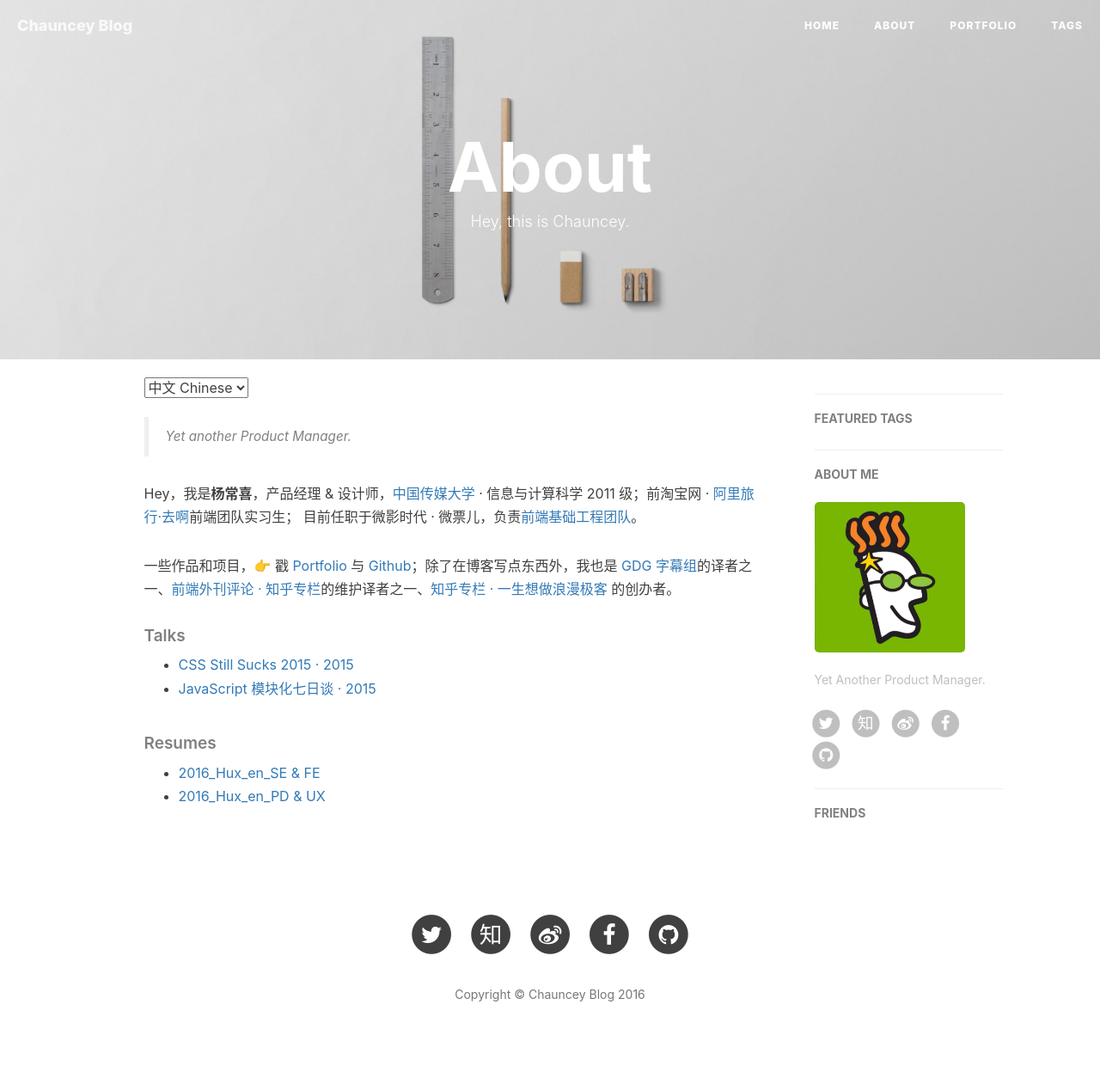
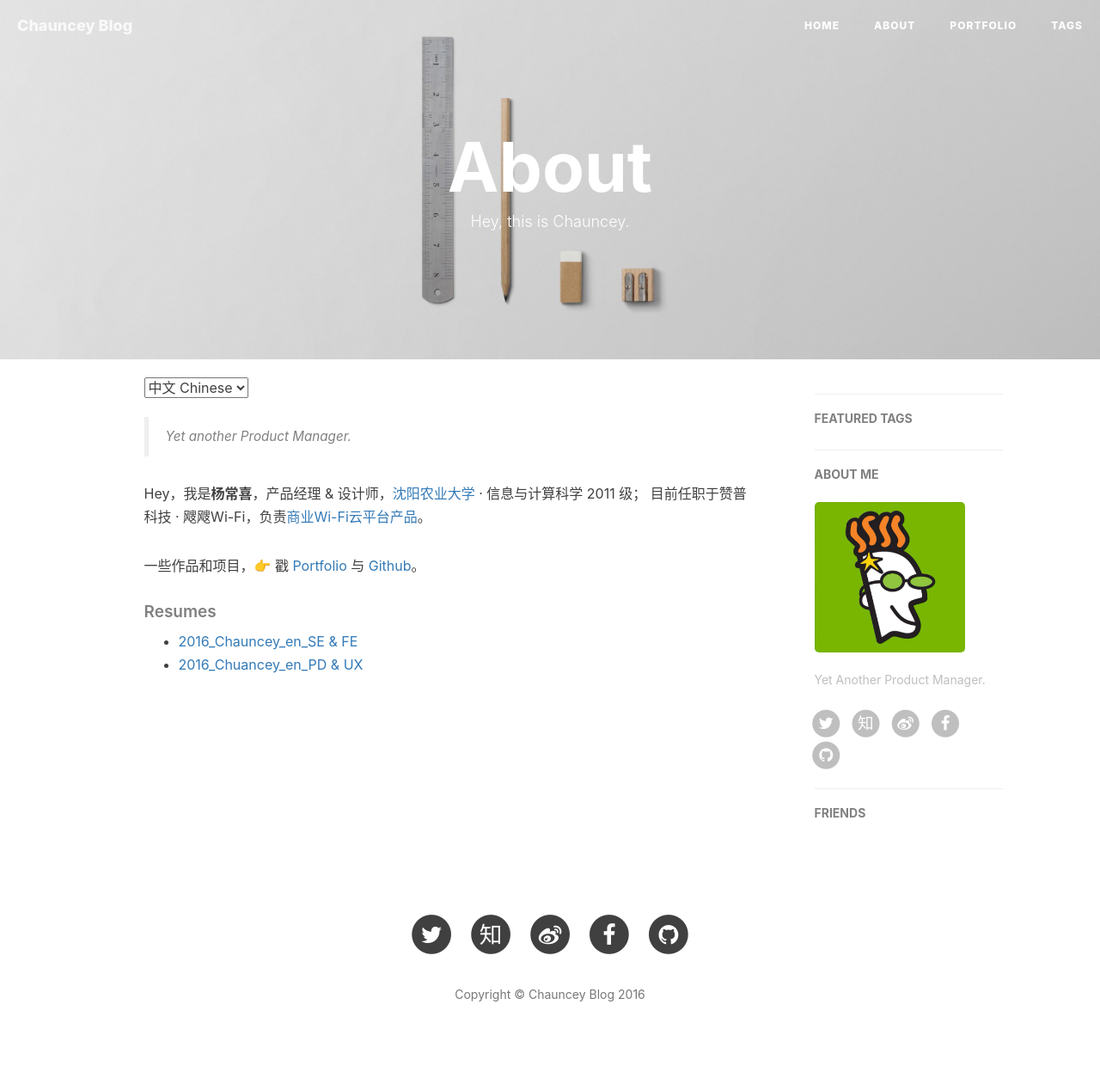
Before and after one commit to yangchangxi/yangchangxi.github.io, a Jekyll site: the page built from about.html, in a window 1280 px wide. Shown: the whole page at 86% size. Built offline with Jekyll 4.4.1, drawn with Linux system fonts in a browser that asks for light colours; nearby versions of some CDN libraries; comment, search, counter and statistics services are not loaded.

Commit message:
update at 2016/7/29 14:57

```diff
--- a/about.html
+++ b/about.html
@@ -17,48 +17,30 @@ header-img: "img/about-bg.jpg"
     <!--copied from markdown -->
     <blockquote><p>Yet another Product Manager.</p></blockquote>
 
-    <p>Hey，我是<strong>杨常喜</strong>，产品经理 &amp; 设计师，<a href="http://by.cuc.edu.cn/">中国传媒大学</a> · 信息与计算科学 2011 级；前淘宝网 · <a href="http://alitrip.com">阿里旅行·去啊</a>前端团队实习生；
-    目前任职于微影时代 · 微票儿，负责<a href="http://wepiaoFEI.github.io">前端基础工程团队</a>。</p>
+    <p>Hey，我是<strong>杨常喜</strong>，产品经理 &amp; 设计师，<a href="http://by.cuc.edu.cn/">沈阳农业大学</a> · 信息与计算科学 2011 级；
+    目前任职于赞普科技 · 飕飕Wi-Fi，负责<a href="http://mp.sosowifi.com">商业Wi-Fi云平台产品</a>。</p>
 
-    <p>一些作品和项目，👉 戳 <a href="/portfolio">Portfolio</a> 与 <a href="http://github.com/yangchangxi">Github</a>；除了在博客写点东西外，我也是 <a href="http://www.gfansub.com/">GDG 字幕组</a>的译者之一、<a href="http://zhuanlan.zhihu.com/FrontendMagazine">前端外刊评论 · 知乎专栏</a>的维护译者之一、<a href="http://zhuanlan.zhihu.com/huxblog">知乎专栏 · 一生想做浪漫极客</a> 的创办者。</p>
-
-    <h5>Talks</h5>
-
-    <ul>
-    <li><a href="http://huangxuan.me/2015/12/28/css-sucks-2015/">CSS Still Sucks 2015 · 2015</a></li>
-    <li><a href="http://huangxuan.me/2015/07/09/js-module-7day/">JavaScript 模块化七日谈 · 2015</a></li>
-    </ul>
-
+    <p>一些作品和项目，👉 戳 <a href="/portfolio">Portfolio</a> 与 <a href="http://github.com/yangchangxi">Github</a>。</p>
 
     <h5>Resumes</h5>
 
     <ul>
-    <li><a href="/attach/2016_Hux_en_SE.pdf">2016_Hux_en_SE &amp; FE</a></li>
-    <li><a href="attach/2016_Hux_en_PD.pdf">2016_Hux_en_PD &amp; UX</a></li>
+    <li><a href="/attach/2016_Hux_en_SE.pdf">2016_Chauncey_en_SE &amp; FE</a></li>
+    <li><a href="attach/2016_Hux_en_PD.pdf">2016_Chuancey_en_PD &amp; UX</a></li>
     </ul>
 
 </div>
 
 <!-- English Version -->
 <div class="en post-container">
-    <blockquote><p>Yet another Frontend Engineer. <br>
+    <blockquote><p>Yet another Product Manager. <br>
     Yet another Lifelong Designer.</p></blockquote>
 
-    <p>My name is <strong>Yang Changxi(杨常喜)</strong>，you can call me nickname <strong>Chauncey</strong>. I studied Digital Media Art in <a href="https://en.wikipedia.org/wiki/Communication_University_of_China">Communication University of China</a>, which is a interdisciplinary subject of technology and art, and now Senior.</p>
+    <p>My name is <strong>Yang Changxi(杨常喜)</strong>，you can call me nickname <strong>Chauncey</strong>. I studied Information and computing technology  in Shenyang Agricultural University.</p>
 
-    <p>As a engineer, I work at Wepiao (<a href="https://www.crunchbase.com/organization/wepiao#/entity">in CrunchBase</a>) as the dev lead of Front-End Infrastructure Team currently, and <a href="https://www.alitrip.com/">Alibaba Trip</a> as Intern for one year previously.</p>
+    <p>As a Product Manager, I work at Zanpu (SOSOWIFI) as the product lead of Wi-Fi Cloud Platform Team currently</p>
 
-    <p>As a designer, I am ever offered as UI/UX Designer Intern by Alibaba, Microsoft etc. I am experienced in Motion Graphic Design, and familer with typography and layout.</p>
-
-    <p>Some of my projects is put on my <a href="/portfolio">Portfolio 👉</a> and <a href="http://github.com/yangchangxi">Github 👉</a>. I am also translator of <a href="http://www.gfansub.com/">GDG China</a>, maintainer of <a href="http://zhuanlan.zhihu.com/FrontendMagazine">Frontend Magazine</a> and owner of <a href="http://zhuanlan.zhihu.com/huxblog">Lifelong Romantic Geek</a></p>
-
-    <h5>Talks</h5>
-
-    <ul>
-    <li><a href="http://huangxuan.me/2015/12/28/css-sucks-2015/">CSS Still Sucks 2015 · 2015</a></li>
-    <li><a href="http://huangxuan.me/2015/07/09/js-module-7day/">JavaScript Modularization Journey · 2015</a></li>
-    </ul>
-
+    <p>Some of my product is put on my <a href="/portfolio">Portfolio 👉</a> and <a href="http://github.com/yangchangxi">Github 👉</a>. </p>
 
     <h5>Resumes</h5>
 
```
